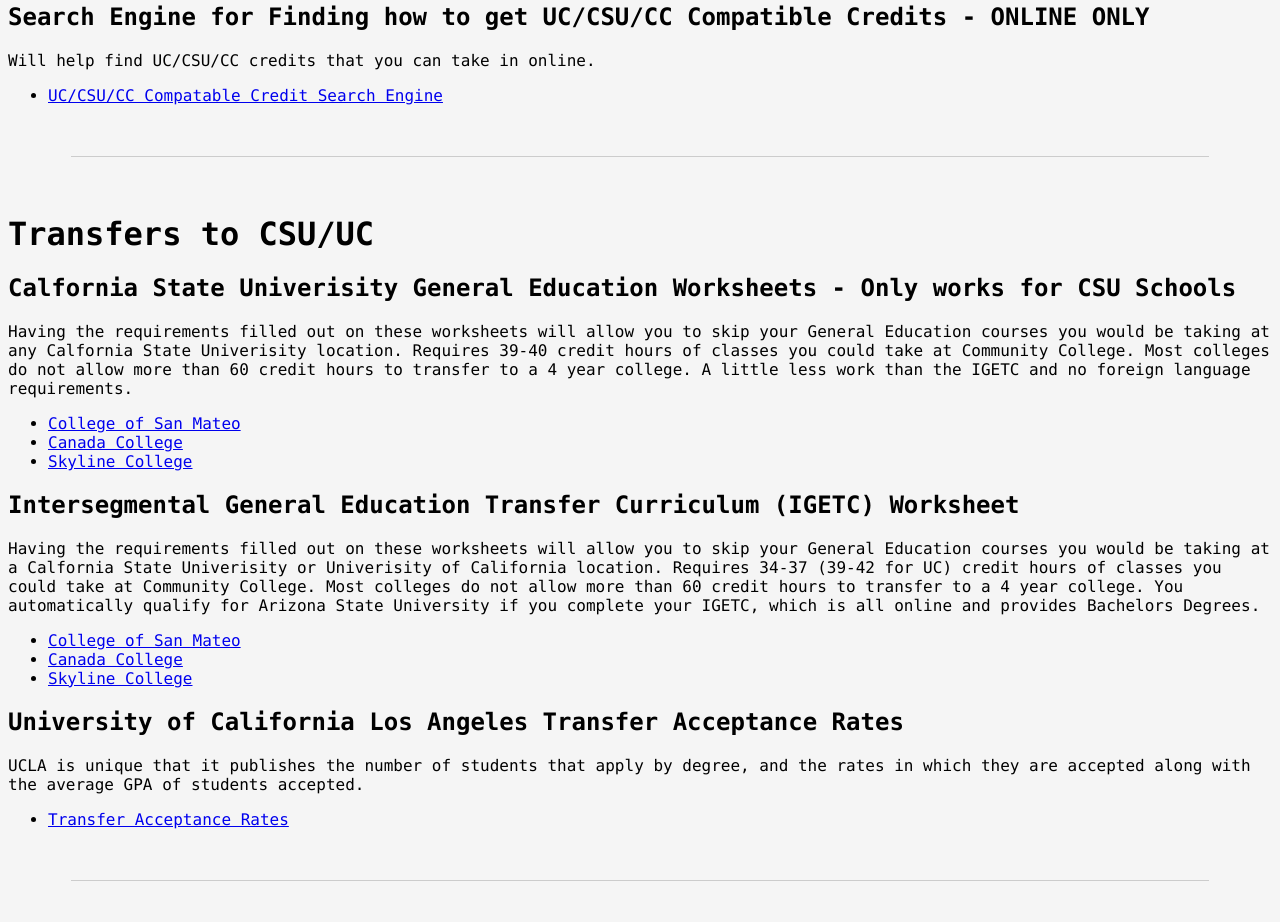
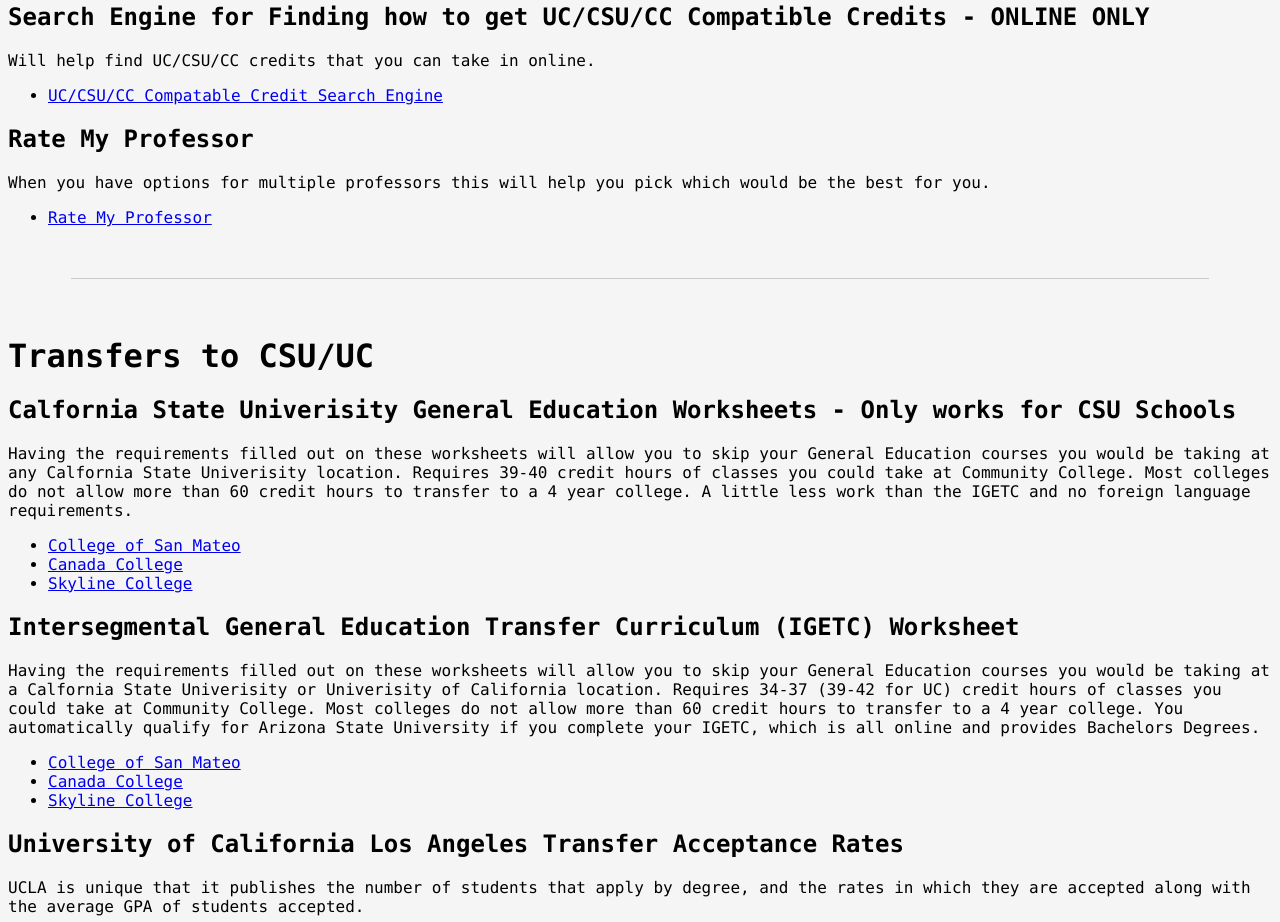
Before and after one commit to Oujirou/JuneIntercession2019, a plain HTML site: page info/info.html in a window 1280 px wide. Shown: the part 1495-2417 px from the top of the page. Drawn offline with Linux system fonts and the light colour scheme.

Commit message:
Added Rate My Professor entry

```diff
--- a/info/info.html
+++ b/info/info.html
@@ -150,6 +150,18 @@
 		<li><a href="https://cvc.edu/">UC/CSU/CC Compatable Credit Search Engine</a></li>
 	</ul>
 
+	<!--
+		Rate my Professor will help you decide which teacher to take when you have multiple options.
+		- https://www.ratemyprofessors.com/
+	-->
+	<h2>Rate My Professor</h2>
+	<p>
+		When you have options for multiple professors this will help you pick which would be the best for you.
+	</p>
+	<ul>
+		<li><a href="https://www.ratemyprofessors.com/">Rate My Professor</a></li>
+	</ul>
+
 	<br/>
 	<hr/>
 	<br/>
```
